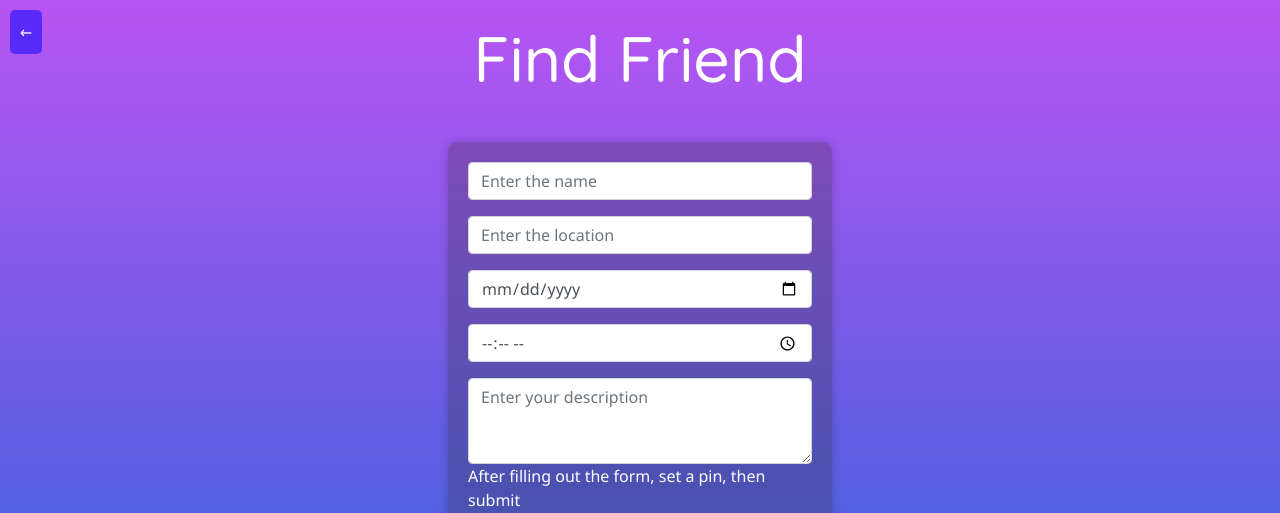
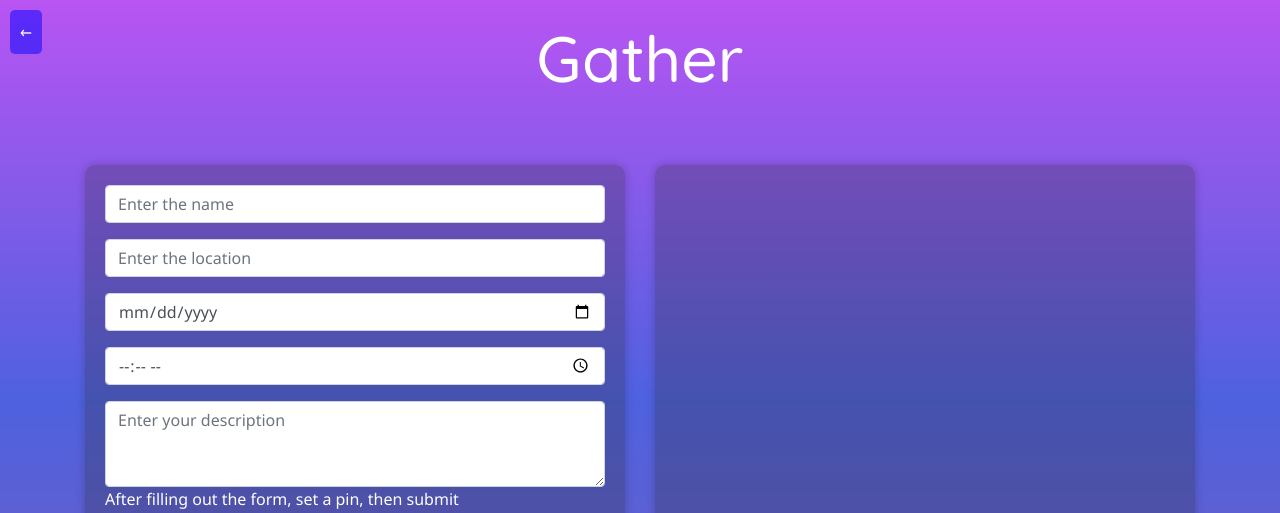
Before and after one commit to jerankda/Gather-App, a Flask app: page /creategather in a window 1280 px wide. Shown: the top 513 px of the page. Run offline with Flask 3, Linux system fonts and the light colour scheme; some libraries are stand-ins or nearby versions; grey boxes are pictures that could not be loaded.

Commit message:
map to the right

```diff
--- a/G2G/website/templates/creategather.html
+++ b/G2G/website/templates/creategather.html
@@ -11,6 +11,8 @@
     <link rel="stylesheet" href="https://unpkg.com/leaflet/dist/leaflet.css" />
     <script src="https://unpkg.com/leaflet/dist/leaflet.js"></script>
     <script src="https://code.jquery.com/jquery-3.6.4.min.js"></script>
+
+    <!-- ... existing style ... -->
 
     <style>
         body {
@@ -65,31 +67,30 @@
             margin-top: 2%;
         }
 
+        .form-container, .map-container {
+            width: 100%;
+        }
+
         .form-container {
-             width: 30%; /* Reduced width */
             padding: 20px;
             background-color: rgba(43, 43, 43, 0.264);
             box-shadow: 0 0 10px rgba(0, 0, 0, 0.2);
             border-radius: 10px;
             margin-bottom: 20px;
-              margin-left: auto; /* Centering the form */
-              margin-right: auto; /* Centering the form */
         }
 
-
         .map-container {
-            width: 80%; /* Set a fixed width */
             padding: 25px;
             background-color: rgba(43, 43, 43, 0.264);
             box-shadow: 0 0 10px rgba(0, 0, 0, 0.2);
             border-radius: 10px;
             margin-bottom: 20px;
-            box-sizing: border-box; /* Include padding in the box's dimensions */
+            box-sizing: border-box;
         }
 
         #map {
-            height: 500px; /* Set a fixed height */
-            width: 100%; /* Map takes full width of the container */
+            height: 500px;
+            width: 100%;
         }
 
         @media screen and (max-width: 1950px) {
@@ -116,52 +117,22 @@
     <div class="header-container">
         <h1 id="text">Gather</h1>
     </div>
-    {% with messages = get_flashed_messages(with_categories=true) %}
-    {% if messages %}
-        {% for category, message in messages %}
-            {% if category == 'error' %}
-                <div class="alert alert-danger alter-dismissible fade show" role="alert">
-                    {% if 'password' in message.lower() %}
-                        {{ message|replace('password', 'Passwords') }}
-                    {% else %}
-                        {{ message }}
-                    {% endif %}
-                    <button type="button" class="close" data-dismiss="alert">
-                        <span aria-hidden="true">&times;</span>
-                    </button>
-                </div>
-            {% else %}
-                <div class="alert alert-success alter-dismissible fade show" role="alert">
-                    {{ message }}
-                    <button type="button" class="close" data-dismiss="alert">
-                        <span aria-hidden="true">&times;</span>
-                    </button>
-                </div>
-            {% endif %}
-        {% endfor %}
-    {% endif %}
-{% endwith %}
-    <div class="flex-container">
+
+    <div class="container my-5">
+        <div class="row">
+            <!-- Form Container -->
+            <div class="col-md-6">
                 <div class="form-container">
                     <form action="/create" method="POST">
                         <div class="form-group">
                             <input type="text" class="form-control" id="name" name="name" placeholder="Enter the name">
-                    <!-- Existing script for gatherName -->
-                    <script>
-                        var gatherName;
-                        document.getElementById("name").addEventListener("input", function() {
-                            gatherName = document.getElementById("name").value;
-                        });
-                    </script>
                         </div>
                         <div class="form-group">
                             <input type="text" class="form-control" id="location" name="location" placeholder="Enter the location">
                         </div>
-                <!-- New input field for Date -->
                         <div class="form-group">
                             <input type="date" class="form-control" id="date" name="date" placeholder="Select a date">
                         </div>
-                <!-- New input field for Time -->
                         <div class="form-group">
                             <input type="time" class="form-control" id="time" name="time" placeholder="Select a time">
                         </div>
@@ -177,66 +148,17 @@
                 </div>
             </div>
 
+            <!-- Map Container -->
+            <div class="col-md-6">
                 <div class="map-container">
                     <div id="map"></div>
                 </div>
             </div>
+        </div>
+    </div>
 
     <script>
-        consoleText(['Create Gather', 'Find Friends', 'Make Memories'], 'text', ['tomato', 'rebeccapurple', 'lightblue']);
-        function consoleText(words, id, color) {
-            if (color === undefined) color = 'white';
-            var letterCount = 1;
-            var x = 1;
-            var waiting = false;
-            var target = document.getElementById(id);
-            target.setAttribute('style', 'color:' + color);
-            window.setInterval(function () {
-                if (letterCount === 0 && waiting === false) {
-                    waiting = true;
-                    target.innerHTML = words[0].substring(0, letterCount);
-                    window.setTimeout(function () {
-                        var usedWord = words.shift();
-                        words.push(usedWord);
-                        x = 1;
-                        target.setAttribute('style', 'color:' + color);
-                        letterCount += x;
-                        waiting = false;
-                    }, 1000);
-                } else if (letterCount === words[0].length + 1 && waiting === false) {
-                    waiting = true;
-                    window.setTimeout(function () {
-                        x = -1;
-                        letterCount += x;
-                        waiting = false;
-                    }, 1000);
-                } else if (waiting === false) {
-                    target.innerHTML = words[0].substring(0, letterCount);
-                    letterCount += x;
-                }
-            }, 120);
-        }
-    </script>
-
-<script>
-    var mymap;
-
-    document.addEventListener("DOMContentLoaded", function () {
-        mymap = L.map('map').setView([52.4227, 10.7865], 13);
-
-        L.tileLayer('https://{s}.tile.openstreetmap.org/{z}/{x}/{y}.png', {
-            attribution: '&copy; OpenStreetMap contributors'
-        }).addTo(mymap);
-
-        mymap.on('click', function (e) {
-            var coordinates = e.latlng;
-            L.marker(coordinates).addTo(mymap)
-
-            document.getElementById("latitude").value = coordinates.lat;
-            document.getElementById("longitude").value = coordinates.lng;
-
-        });
-    });
+        // ... existing scripts ...
     </script>
 </body>
 </html>
```
Lines whose indentation alone changed are shown as unchanged.
